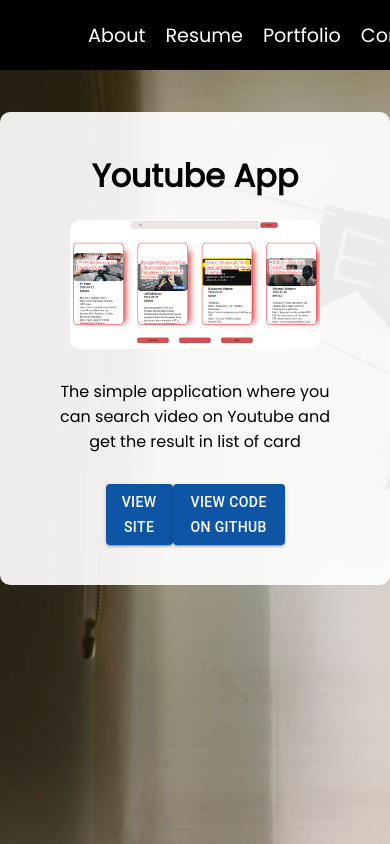
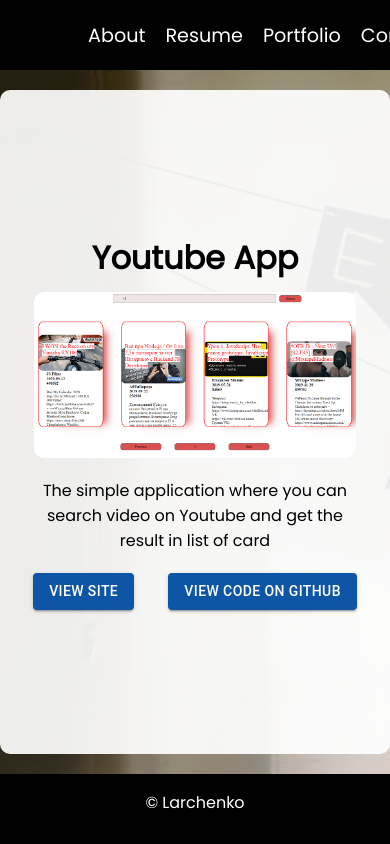
Before and after one commit to MashaLarchenko/myportfolio, a React (Create React App) app: page /portfolio/project/1 in a window 390 px wide. Shown: the top 844 px of the page. Built offline with nearby package versions, Linux system fonts and the light colour scheme.

Commit message:
feat: add adaptive

```diff
--- a/src/Components/Portfolio/Portfolio.jsx
+++ b/src/Components/Portfolio/Portfolio.jsx
@@ -9,6 +9,8 @@
 import { faYoutube, faEarlybirds, faWolfPackBattalion } from '@fortawesome/free-brands-svg-icons';
 import { faListAlt } from '@fortawesome/free-regular-svg-icons';
 import "./portfolio.css";
+import "./media.css";
+
 
 export default function Portfolio() {
   const imgData = [faYoutube, faPenAlt, faListAlt, faEarlybirds, faWolfPackBattalion, faPaintRoller];
--- a/src/Components/Portfolio/ProjectCard.jsx
+++ b/src/Components/Portfolio/ProjectCard.jsx
@@ -2,6 +2,7 @@
 import { useParams } from "react-router-dom";
 import projects from "../../data/listOfProject";
 import Container from "@material-ui/core/Container";
+import Footer from '../SkillsNavigation/Footer';
 import Button from "@material-ui/core/Button";
 import Navigation from "../SkillsNavigation/Navigation";
 import youtube from "../../assets/youtube.PNG";
@@ -30,6 +31,7 @@
            <Button href={project.gitLink} className='linkBtn' variant="contained">View code on GitHub</Button>
          </div>
       </Container>
+      <Footer/>
     </div>
   );
 }
--- /dev/null
+++ b/src/Components/Portfolio/media.css
@@ -0,0 +1,23 @@
+@media all and (max-width: 600px) {
+  .linkBtn_container {
+    width: 100%;
+  }
+
+  .project_card p {
+    padding: 20px;
+  }
+
+  .project_img {
+    width: 90%;
+  }
+  .about_txt_container h1 {
+    font-size: 2.5rem;
+    text-align: center;
+  }
+
+  .projects_conteiner {
+    grid-template-columns: repeat(2, 50%);
+    grid-template-rows: repeat(3, 30%);
+    width: 90vw;
+  }
+}
--- a/src/Components/Portfolio/portfolio.css
+++ b/src/Components/Portfolio/portfolio.css
@@ -41,10 +41,18 @@
 }
 
 .project_card {
+  display: flex;
+  flex-direction: column;
   background: #ffffffeb;
-  margin-top: 5vh;
+  /* margin-top: 5vh; */
   padding: 20px 0;
   border-radius: 10px;
+  height: calc(100vh - 180px);
+  align-items: center;
+  justify-content: center;
+  align-content: center;
+  /* grid-gap: 30px; */
+  margin-top: 20px;
 }
 
 .projectItem:hover {
@@ -65,7 +73,8 @@
 }
 
 .project_card h3 {
-  margin: 20px;
+  margin: 0px;
+  padding-bottom: 10px;
 }
 
 .project_card p {
@@ -74,7 +83,7 @@
 }
 
 .project_card div {
-  margin-bottom: 20px;
+  /* margin-bottom: 10px; */
 }
 
 .project_img {
```
Also changed, not shown: 1 other file (tests, documents, lock files or other folders).
